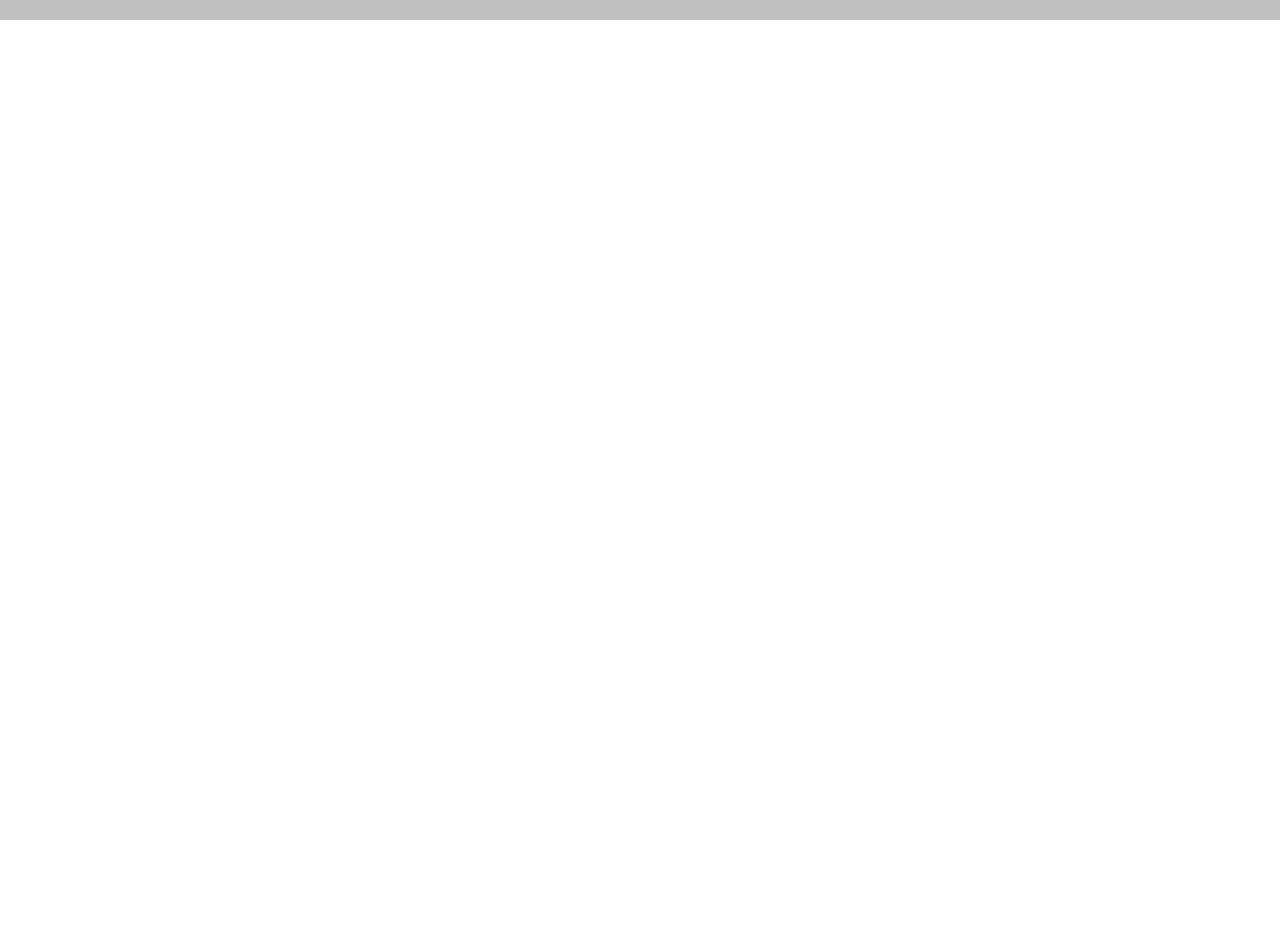
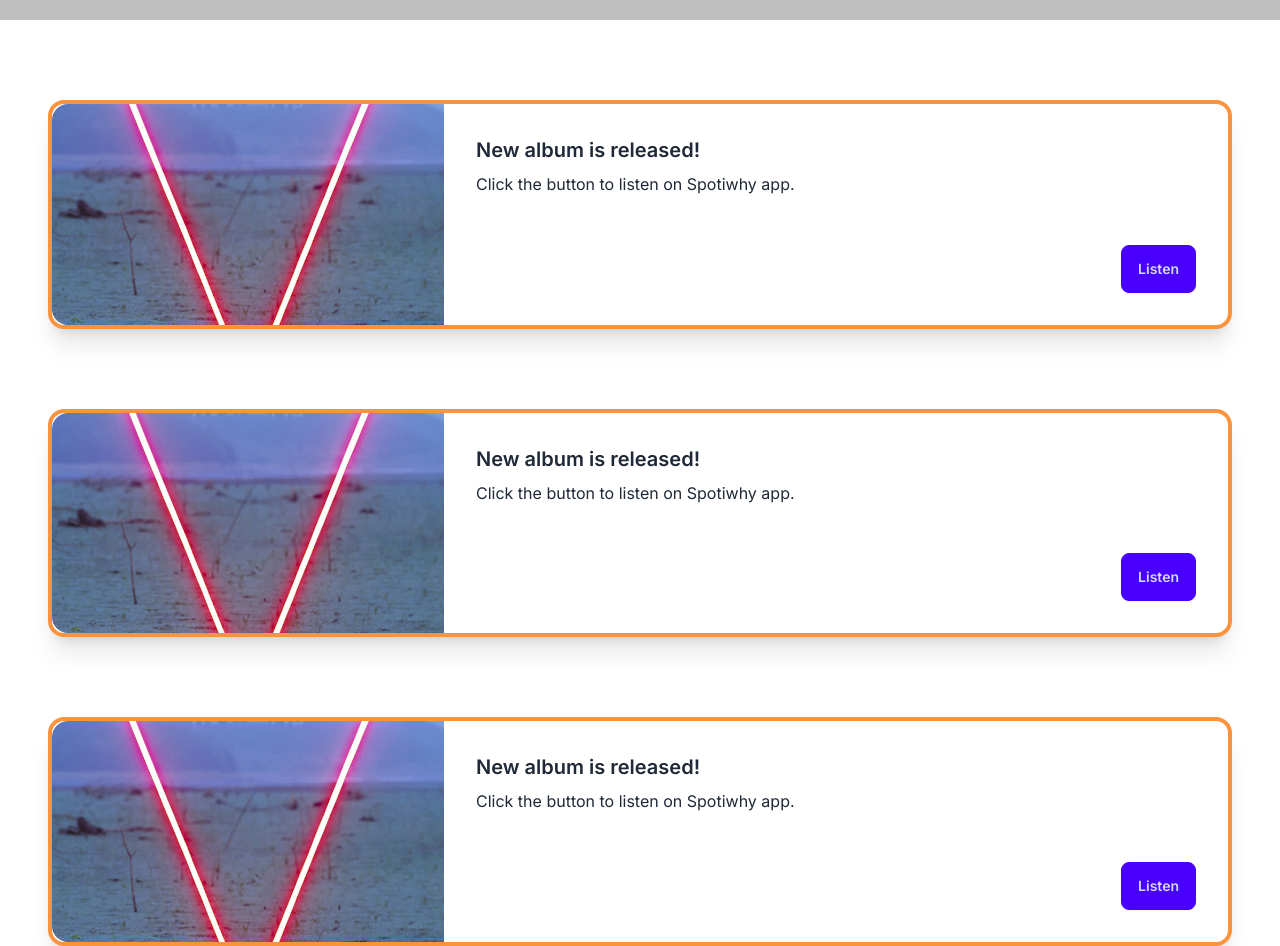
Before and after one commit to Immrudul/groovever-web-client, a Next.js app: page /connect in a window 1280 px wide. Shown: the part 580-1526 px from the top of the page. Before the commit the page ends 800 px from the top, so only its background shows below. Built offline with nearby package versions, Linux system fonts and the light colour scheme.

Commit message:
working cards for connect

```diff
--- a/src/app/connect/page.tsx
+++ b/src/app/connect/page.tsx
@@ -31,6 +31,43 @@
           </div>
         </div>
       </div>
+
+      <div className="card lg:card-side bg-base-100 shadow-xl mt-20 mx-12 border-4 border-orange-400 ">
+        <figure className="lg:w-1/3">
+          <img src="V.png" alt="Album" className="aspect-video object-cover" />
+        </figure>
+        <div className="card-body">
+          <h2 className="card-title">New album is released!</h2>
+          <p>Click the button to listen on Spotiwhy app.</p>
+          <div className="card-actions justify-end">
+            <button className="btn btn-primary">Listen</button>
+          </div>
+        </div>
+      </div>
+      <div className="card lg:card-side bg-base-100 shadow-xl mt-20 mx-12 border-4 border-orange-400 ">
+        <figure className="lg:w-1/3">
+          <img src="V.png" alt="Album" className="aspect-video object-cover" />
+        </figure>
+        <div className="card-body">
+          <h2 className="card-title">New album is released!</h2>
+          <p>Click the button to listen on Spotiwhy app.</p>
+          <div className="card-actions justify-end">
+            <button className="btn btn-primary">Listen</button>
+          </div>
+        </div>
+      </div>
+      <div className="card lg:card-side bg-base-100 shadow-xl mt-20 mx-12 border-4 border-orange-400 ">
+        <figure className="lg:w-1/3">
+          <img src="V.png" alt="Album" className="aspect-video object-cover" />
+        </figure>
+        <div className="card-body">
+          <h2 className="card-title">New album is released!</h2>
+          <p>Click the button to listen on Spotiwhy app.</p>
+          <div className="card-actions justify-end">
+            <button className="btn btn-primary">Listen</button>
+          </div>
+        </div>
+      </div>
     </div>
   );
 }
```
